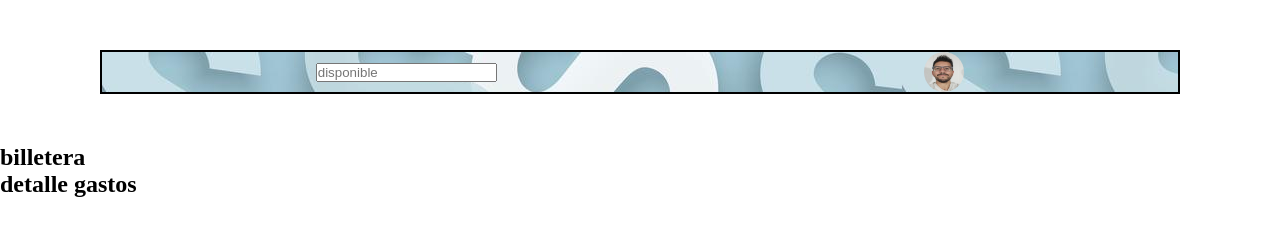
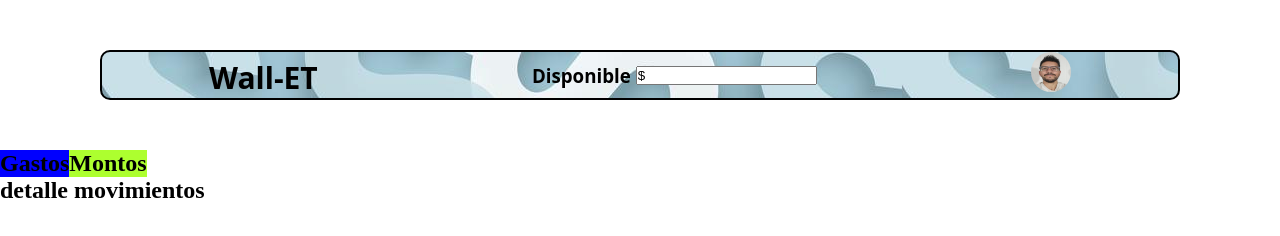
Before and after one commit to DamiSaez/billetera, a plain HTML site: page index.html in a window 1280 px wide. Drawn offline with Linux system fonts and the light colour scheme.

Commit message:
segundo commit

```diff
--- a/index.html
+++ b/index.html
@@ -10,8 +10,15 @@
 <body>
     <header>
         <nav class="contenedorNav">
+            <div>
+                <h1 class="logo">
+                    Wall-ET
+                </h1>
+            </div>
+
             <form action="">
-                <input type="texto" placeholder="disponible" name="#" id="">
+                <h3>Disponible</h3>
+                <input type="texto" placeholder="disponible" value="$" name="#" id="">
             </form>
             <div>
                 <img src="/imagenes/foto-mia.jpeg" alt="">
@@ -22,10 +29,17 @@
     <main>
             <section class="contHero">
                 <div class="tarjeta1">
-                    <h1>billetera</h1>
+                    <h1>Gastos</h1>
                 </div>
+
                 <div class="tarjeta2">
-                    <h1>detalle gastos</h1>
+                    <h1>Montos</h1>
+                </div>
+            </section>
+
+            <section class="contMov">
+                <div class="tarjeta3">
+                    <h1>detalle movimientos</h1>
                 </div>
             </section>
     </main>
--- a/style.css
+++ b/style.css
@@ -3,6 +3,11 @@
     padding: 0;
     box-sizing: border-box;
 
+}
+.logo{
+    margin-top: 5px;
+    font-size: 30px;
+    font-family: system-ui, -apple-system, BlinkMacSystemFont, 'Segoe UI', Roboto, Oxygen, Ubuntu, Cantarell, 'Open Sans', 'Helvetica Neue', sans-serif;
 }
 
 img{
@@ -16,6 +21,7 @@ img{
     display: flex;
     justify-content: space-around;
     border: 2px black solid;
+    border-radius: 10px;
     margin: 50px 100px;
     background-image: url(/imagenes/fondo-1.jpg);
 }
@@ -23,3 +29,22 @@ form{
     display: flex;
     align-items: center;
 }
+form>h3{
+    font-family: system-ui, -apple-system, BlinkMacSystemFont, 'Segoe UI', Roboto, Oxygen, Ubuntu, Cantarell, 'Open Sans', 'Helvetica Neue', sans-serif;
+    margin-right: 5px;
+}
+.contHero{
+    display:flex;
+
+
+
+}
+.tarjeta1{
+
+    background-color: blue;
+
+}
+.tarjeta2{
+
+    background-color:greenyellow;
+}
```
